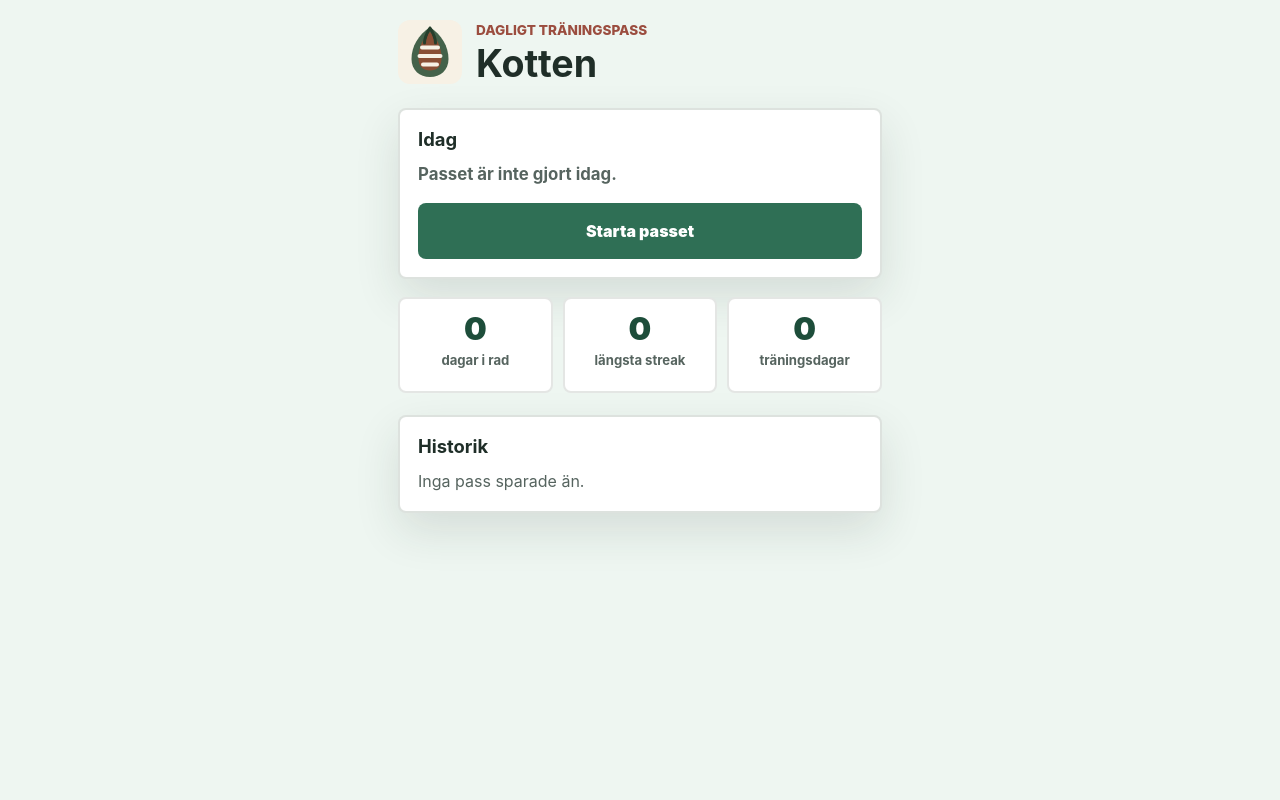
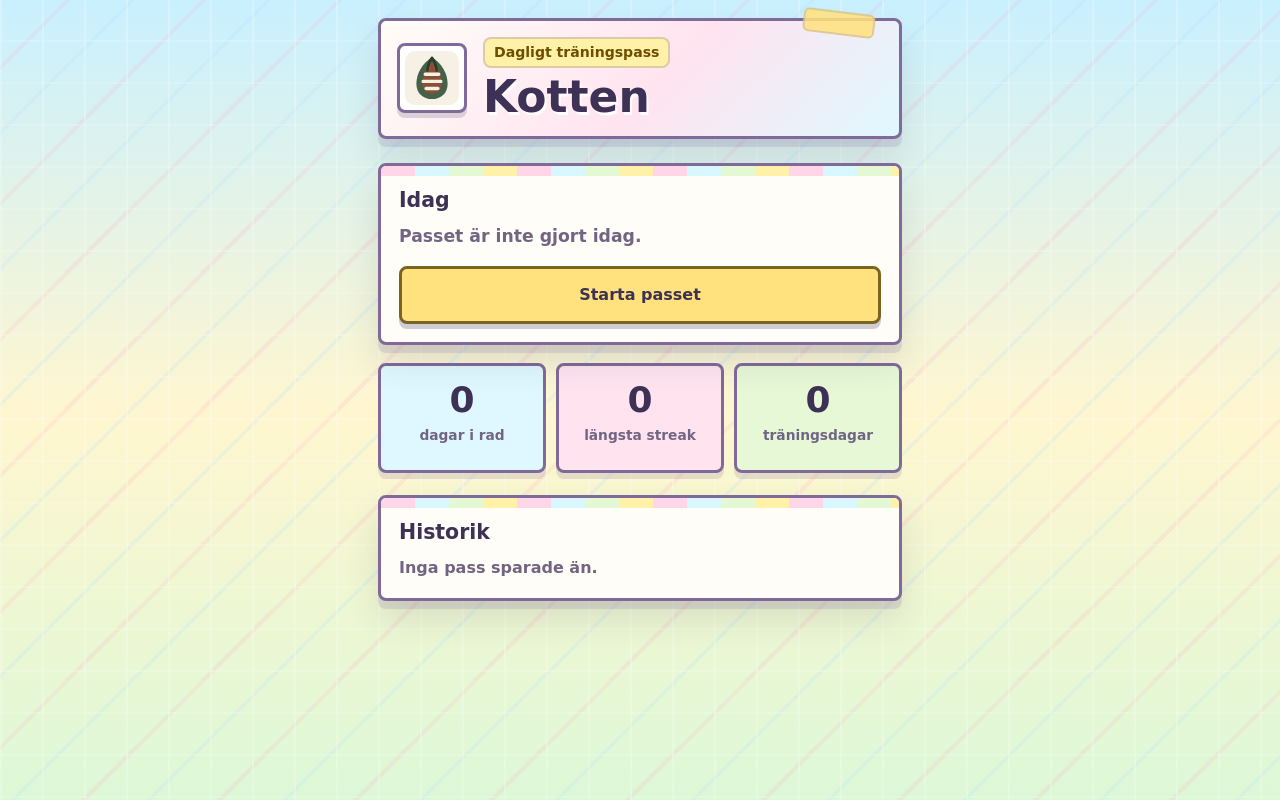
Before and after one commit to teknikpraktik/Kotten, a React (Vite) app: page / in a window 1280 px wide. Built offline with nearby package versions, Linux system fonts and the light colour scheme.

Commit message:
Refresh child-friendly pastel design

```diff
--- a/index.html
+++ b/index.html
@@ -3,7 +3,7 @@
   <head>
     <meta charset="UTF-8" />
     <meta name="viewport" content="width=device-width, initial-scale=1, viewport-fit=cover" />
-    <meta name="theme-color" content="#2f6f55" />
+    <meta name="theme-color" content="#fff6cf" />
     <meta
       name="description"
       content="Kotten guidar ett barn genom ett kort dagligt träningspass."
--- a/src/styles.css
+++ b/src/styles.css
@@ -1,29 +1,31 @@
 :root {
   color-scheme: light;
   font-family:
-    Inter,
-    ui-sans-serif,
-    system-ui,
-    -apple-system,
-    BlinkMacSystemFont,
-    'Segoe UI',
+    'Comic Sans MS', 'Comic Neue', 'Chalkboard SE', 'Trebuchet MS', ui-rounded, system-ui,
     sans-serif;
   line-height: 1.5;
-  color: #1f2e28;
-  background: #eef6f1;
+  color: #3d3156;
+  background: #fff6cf;
   font-synthesis: none;
   text-rendering: optimizeLegibility;
   -webkit-font-smoothing: antialiased;
-  --color-bg: #eef6f1;
-  --color-surface: #ffffff;
-  --color-ink: #1f2e28;
-  --color-muted: #56645f;
-  --color-primary: #2f6f55;
-  --color-primary-strong: #1d4d3a;
-  --color-accent: #9b4d3f;
-  --color-alert: #8f3434;
-  --color-focus: #1f6feb;
-  --shadow-soft: 0 18px 45px rgb(31 46 40 / 0.12);
+  --color-bg: #fff6cf;
+  --color-surface: #fffdf8;
+  --color-panel: #fff8e7;
+  --color-ink: #3d3156;
+  --color-muted: #716583;
+  --color-primary: #8bdab2;
+  --color-primary-strong: #357c66;
+  --color-secondary: #a9dcff;
+  --color-accent: #f6a6c8;
+  --color-accent-strong: #b95786;
+  --color-sun: #ffe17d;
+  --color-lilac: #d9c7ff;
+  --color-alert: #9f3f5f;
+  --color-focus: #594fe8;
+  --color-line: #806a99;
+  --shadow-soft: 0 8px 0 rgb(128 106 153 / 0.18), 0 18px 34px rgb(61 49 86 / 0.12);
+  --shadow-button: 0 5px 0 rgb(61 49 86 / 0.24);
 }
 
 * {
@@ -37,10 +39,35 @@ html {
 }
 
 body {
+  position: relative;
   min-width: 320px;
   min-height: 100vh;
   margin: 0;
   overflow-x: hidden;
+  background: linear-gradient(180deg, #c9f0ff 0%, #fff6cf 52%, #ddf8d7 100%), var(--color-bg);
+}
+
+body::before {
+  position: fixed;
+  inset: 0;
+  z-index: 0;
+  pointer-events: none;
+  content: '';
+  opacity: 0.52;
+  background-image:
+    linear-gradient(90deg, rgb(255 255 255 / 0.44) 2px, transparent 2px),
+    linear-gradient(0deg, rgb(255 255 255 / 0.34) 2px, transparent 2px),
+    repeating-linear-gradient(
+      135deg,
+      transparent 0 46px,
+      rgb(246 166 200 / 0.32) 46px 50px,
+      transparent 50px 92px,
+      rgb(169 220 255 / 0.34) 92px 96px
+    );
+  background-size:
+    42px 42px,
+    42px 42px,
+    136px 136px;
 }
 
 button,
@@ -56,49 +83,83 @@ button {
 
 button:focus-visible,
 a:focus-visible {
-  outline: 3px solid var(--color-focus);
-  outline-offset: 3px;
+  outline: 4px solid var(--color-focus);
+  outline-offset: 4px;
 }
 
 #root {
+  position: relative;
+  z-index: 1;
   min-height: 100vh;
 }
 
 .app-shell {
-  width: min(100%, 520px);
+  width: min(100%, 560px);
   min-height: 100vh;
   margin: 0 auto;
-  padding: calc(20px + env(safe-area-inset-top)) max(18px, env(safe-area-inset-right))
+  padding: calc(18px + env(safe-area-inset-top)) max(18px, env(safe-area-inset-right))
     calc(24px + env(safe-area-inset-bottom)) max(18px, env(safe-area-inset-left));
 }
 
 .app-header {
+  position: relative;
   display: flex;
   align-items: center;
-  gap: 14px;
+  gap: 16px;
   margin-bottom: 24px;
+  padding: 16px;
+  border: 3px solid var(--color-line);
+  border-radius: 8px;
+  background: linear-gradient(135deg, #fffdf8 0%, #ffe4f0 54%, #dff8ff 100%);
+  box-shadow: var(--shadow-soft);
+}
+
+.app-header::after,
+.finish-header::before {
+  position: absolute;
+  width: 68px;
+  height: 20px;
+  border: 2px solid rgb(128 106 153 / 0.22);
+  border-radius: 6px;
+  background: rgb(255 225 125 / 0.86);
+  content: '';
+  transform: rotate(7deg);
+}
+
+.app-header::after {
+  top: -10px;
+  right: 24px;
 }
 
 .app-icon,
 .finish-icon {
-  width: 64px;
-  height: 64px;
+  width: 70px;
+  height: 70px;
   flex: 0 0 auto;
+  padding: 5px;
+  border: 3px solid var(--color-line);
+  border-radius: 8px;
+  background: #ffffff;
+  box-shadow: 0 5px 0 rgb(61 49 86 / 0.18);
 }
 
 .finish-icon {
-  width: 88px;
-  height: 88px;
-  margin: 0 auto 12px;
+  width: 98px;
+  height: 98px;
+  margin: 0 auto 14px;
 }
 
 .eyebrow {
-  margin: 0 0 4px;
-  color: var(--color-accent);
-  font-size: 0.85rem;
-  font-weight: 800;
+  display: inline-block;
+  margin: 0 0 7px;
+  padding: 3px 9px;
+  border: 2px solid rgb(128 106 153 / 0.28);
+  border-radius: 8px;
+  background: #fff1a8;
+  color: #6e4e00;
+  font-size: 0.88rem;
+  font-weight: 900;
   letter-spacing: 0;
-  text-transform: uppercase;
 }
 
 h1,
@@ -109,14 +170,19 @@ p {
 
 h1 {
   margin: 0;
-  font-size: 2.35rem;
-  line-height: 1.05;
+  color: var(--color-ink);
+  font-size: 2.75rem;
+  font-weight: 950;
+  line-height: 1.02;
+  text-shadow: 2px 3px 0 rgb(255 255 255 / 0.86);
 }
 
 h2 {
   margin: 0 0 12px;
-  font-size: 1.15rem;
-  line-height: 1.2;
+  color: var(--color-ink);
+  font-size: 1.28rem;
+  font-weight: 950;
+  line-height: 1.18;
 }
 
 .status-panel,
@@ -124,19 +190,49 @@ h2 {
 .next-panel,
 .message-panel,
 .history-section {
+  position: relative;
+  overflow: hidden;
   margin-bottom: 18px;
-  padding: 18px;
-  border: 2px solid rgb(68 98 74 / 0.18);
+  padding: 22px 18px 18px;
+  border: 3px solid var(--color-line);
   border-radius: 8px;
   background: var(--color-surface);
   box-shadow: var(--shadow-soft);
 }
 
+.status-panel::before,
+.instruction-panel::before,
+.next-panel::before,
+.message-panel::before,
+.history-section::before,
+.timer-panel::before {
+  position: absolute;
+  inset: 0 0 auto;
+  height: 10px;
+  background: repeating-linear-gradient(
+    90deg,
+    #ffd6e7 0 34px,
+    #d8f7ff 34px 68px,
+    #e5f8d4 68px 102px,
+    #fff1a8 102px 136px
+  );
+  content: '';
+}
+
+.status-panel > *,
+.instruction-panel > *,
+.next-panel > *,
+.message-panel > *,
+.history-section > *,
+.timer-panel > * {
+  position: relative;
+}
+
 .status-text {
   margin: 0 0 16px;
   color: var(--color-muted);
-  font-size: 1.05rem;
-  font-weight: 700;
+  font-size: 1.08rem;
+  font-weight: 850;
 }
 
 .status-text--done {
@@ -151,28 +247,37 @@ h2 {
 }
 
 .stat-card {
-  min-height: 96px;
-  padding: 14px 8px;
-  border: 2px solid rgb(36 49 38 / 0.12);
+  min-height: 110px;
+  padding: 16px 8px 14px;
+  border: 3px solid var(--color-line);
   border-radius: 8px;
-  background: #ffffff;
+  background: #dff8ff;
+  box-shadow: 0 6px 0 rgb(128 106 153 / 0.18);
   text-align: center;
+}
+
+.stat-card:nth-child(2) {
+  background: #ffe4f0;
+}
+
+.stat-card:nth-child(3) {
+  background: #e7f8d7;
 }
 
 .stat-value {
   display: block;
-  font-size: 2rem;
-  font-weight: 900;
+  color: var(--color-ink);
+  font-size: 2.25rem;
+  font-weight: 950;
   line-height: 1;
-  color: var(--color-primary-strong);
 }
 
 .stat-label {
   display: block;
-  margin-top: 8px;
+  margin-top: 9px;
   color: var(--color-muted);
-  font-size: 0.82rem;
-  font-weight: 700;
+  font-size: 0.86rem;
+  font-weight: 900;
   line-height: 1.2;
 }
 
@@ -186,14 +291,21 @@ h2 {
 
 .history-list li {
   padding: 10px 12px;
+  border: 2px solid rgb(128 106 153 / 0.18);
   border-radius: 8px;
-  background: rgb(68 98 74 / 0.08);
-  font-weight: 800;
+  background: #fff1a8;
+  color: var(--color-ink);
+  font-weight: 900;
+}
+
+.history-list li:nth-child(even) {
+  background: #dff8ff;
 }
 
 .empty-state {
   margin: 0;
   color: var(--color-muted);
+  font-weight: 850;
 }
 
 .flow-view,
@@ -214,6 +326,15 @@ h2 {
   text-align: center;
 }
 
+.finish-header {
+  position: relative;
+}
+
+.finish-header::before {
+  top: -12px;
+  left: calc(50% + 22px);
+}
+
 .progress-dots {
   display: flex;
   justify-content: center;
@@ -224,14 +345,17 @@ h2 {
 }
 
 .progress-dot {
-  width: 34px;
-  height: 8px;
-  border-radius: 999px;
-  background: rgb(36 49 38 / 0.18);
+  width: 38px;
+  height: 18px;
+  border: 2px solid rgb(128 106 153 / 0.42);
+  border-radius: 8px;
+  background: #fffdf8;
+  box-shadow: 0 3px 0 rgb(61 49 86 / 0.12);
 }
 
 .progress-dot--active {
-  background: var(--color-primary);
+  background: linear-gradient(90deg, var(--color-primary), var(--color-sun), var(--color-accent));
+  border-color: var(--color-line);
 }
 
 .instruction-list {
@@ -242,7 +366,14 @@ h2 {
 }
 
 .instruction-list li {
-  padding-left: 2px;
+  padding-left: 4px;
+  color: var(--color-ink);
+  font-weight: 820;
+}
+
+.instruction-list li::marker {
+  color: var(--color-accent-strong);
+  font-size: 1.22em;
 }
 
 .next-panel p,
@@ -252,19 +383,22 @@ h2 {
 }
 
 .next-panel p {
-  font-size: 1.2rem;
-  font-weight: 800;
+  color: var(--color-ink);
+  font-size: 1.22rem;
+  font-weight: 900;
 }
 
 .timer-panel {
+  position: relative;
   display: grid;
   align-content: center;
   justify-items: center;
-  min-height: 390px;
-  padding: 22px 16px;
-  border: 2px solid rgb(68 98 74 / 0.18);
+  min-height: 400px;
+  overflow: hidden;
+  padding: 28px 16px 22px;
+  border: 3px solid var(--color-line);
   border-radius: 8px;
-  background: #ffffff;
+  background: linear-gradient(180deg, #fffdf8 0%, #f0fbff 100%);
   box-shadow: var(--shadow-soft);
   text-align: center;
 }
@@ -273,42 +407,47 @@ h2 {
   max-width: 28rem;
   margin: 0 0 16px;
   color: var(--color-ink);
-  font-size: 1.35rem;
-  font-weight: 850;
+  font-size: 1.38rem;
+  font-weight: 900;
   line-height: 1.25;
 }
 
 .timer-value {
   display: block;
-  margin: 6px 0 18px;
-  color: var(--color-primary-strong);
+  margin: 8px 0 20px;
+  color: var(--color-accent-strong);
+  font-family: 'Trebuchet MS', 'Comic Sans MS', ui-rounded, system-ui, sans-serif;
+  font-size: 6.8rem;
   font-variant-numeric: tabular-nums;
-  font-size: clamp(5rem, 32vw, 8rem);
   font-weight: 950;
   line-height: 0.95;
+  text-shadow:
+    3px 4px 0 #fff1a8,
+    5px 6px 0 rgb(128 106 153 / 0.14);
 }
 
 .timer-track {
   width: 100%;
-  height: 14px;
+  height: 22px;
   overflow: hidden;
-  border-radius: 999px;
-  background: rgb(36 49 38 / 0.12);
+  border: 3px solid var(--color-line);
+  border-radius: 8px;
+  background: #fffdf8;
 }
 
 .timer-fill {
   display: block;
   width: 0;
   height: 100%;
-  border-radius: inherit;
-  background: linear-gradient(90deg, var(--color-primary), var(--color-accent));
+  border-radius: 5px;
+  background: linear-gradient(90deg, var(--color-primary), var(--color-sun), var(--color-accent));
   transition: width 180ms linear;
 }
 
 .paused-label {
   margin: 14px 0 0;
   color: var(--color-alert);
-  font-weight: 900;
+  font-weight: 950;
 }
 
 .message-panel {
@@ -316,23 +455,28 @@ h2 {
 }
 
 .message-main {
-  font-size: 1.4rem;
-  font-weight: 900;
+  color: var(--color-ink);
+  font-size: 1.42rem;
+  font-weight: 950;
 }
 
 .message-muted {
   margin-top: 8px;
   color: var(--color-muted);
-  font-weight: 700;
+  font-weight: 850;
 }
 
 .countdown-number {
   margin: 12px 0;
-  color: var(--color-primary-strong);
+  color: var(--color-accent-strong);
+  font-family: 'Trebuchet MS', 'Comic Sans MS', ui-rounded, system-ui, sans-serif;
+  font-size: 6.2rem;
   font-variant-numeric: tabular-nums;
-  font-size: 6rem;
   font-weight: 950;
   line-height: 1;
+  text-shadow:
+    3px 4px 0 #fff1a8,
+    5px 6px 0 rgb(128 106 153 / 0.14);
 }
 
 .button-stack {
@@ -342,40 +486,50 @@ h2 {
 
 .button {
   width: 100%;
-  min-height: 56px;
+  min-height: 58px;
   padding: 14px 18px;
-  border: 2px solid transparent;
+  border: 3px solid var(--color-line);
   border-radius: 8px;
-  font-weight: 900;
+  color: var(--color-ink);
+  font-weight: 950;
   line-height: 1.15;
   cursor: pointer;
+  box-shadow: var(--shadow-button);
+  transition:
+    transform 100ms ease,
+    box-shadow 100ms ease,
+    filter 100ms ease;
+}
+
+.button:active {
+  transform: translateY(3px);
+  box-shadow: 0 2px 0 rgb(61 49 86 / 0.24);
 }
 
 .button--primary {
-  background: var(--color-primary);
-  color: #ffffff;
+  border-color: #7a6424;
+  background: #ffe17d;
 }
 
 .button--primary:active {
-  background: var(--color-primary-strong);
+  background: #ffd35e;
 }
 
 .button--secondary {
-  border-color: var(--color-primary);
-  background: #ffffff;
-  color: var(--color-primary-strong);
+  border-color: #357c66;
+  background: var(--color-primary);
 }
 
 .button--quiet {
-  border-color: rgb(36 49 38 / 0.2);
-  background: transparent;
+  border-color: rgb(128 106 153 / 0.42);
+  background: #fffdf8;
   color: var(--color-muted);
 }
 
 .button--danger {
-  border-color: rgb(143 52 52 / 0.35);
-  background: #fff7f5;
-  color: var(--color-alert);
+  border-color: #9f3f5f;
+  background: #ffd6e7;
+  color: #7d2945;
 }
 
 .timer-actions {
@@ -394,17 +548,45 @@ h2 {
   border: 0;
 }
 
+@media (max-width: 420px) {
+  h1 {
+    font-size: 2.35rem;
+  }
+
+  .timer-value {
+    font-size: 5.4rem;
+  }
+
+  .countdown-number {
+    font-size: 5.4rem;
+  }
+}
+
 @media (max-width: 360px) {
   .app-shell {
     padding-right: 14px;
     padding-left: 14px;
   }
 
+  .app-header {
+    align-items: flex-start;
+  }
+
+  .app-icon {
+    width: 62px;
+    height: 62px;
+  }
+
   .stats-grid {
     grid-template-columns: 1fr;
   }
 
-  .timer-value {
+  .progress-dot {
+    width: 32px;
+  }
+
+  .timer-value,
+  .countdown-number {
     font-size: 4.6rem;
   }
 }
--- a/vite.config.ts
+++ b/vite.config.ts
@@ -2,8 +2,8 @@ import { defineConfig } from 'vitest/config';
 import react from '@vitejs/plugin-react';
 import { VitePWA } from 'vite-plugin-pwa';
 
-const themeColor = '#2f6f55';
-const backgroundColor = '#eef6f1';
+const themeColor = '#fff6cf';
+const backgroundColor = '#fff6cf';
 
 export default defineConfig({
   plugins: [
```
